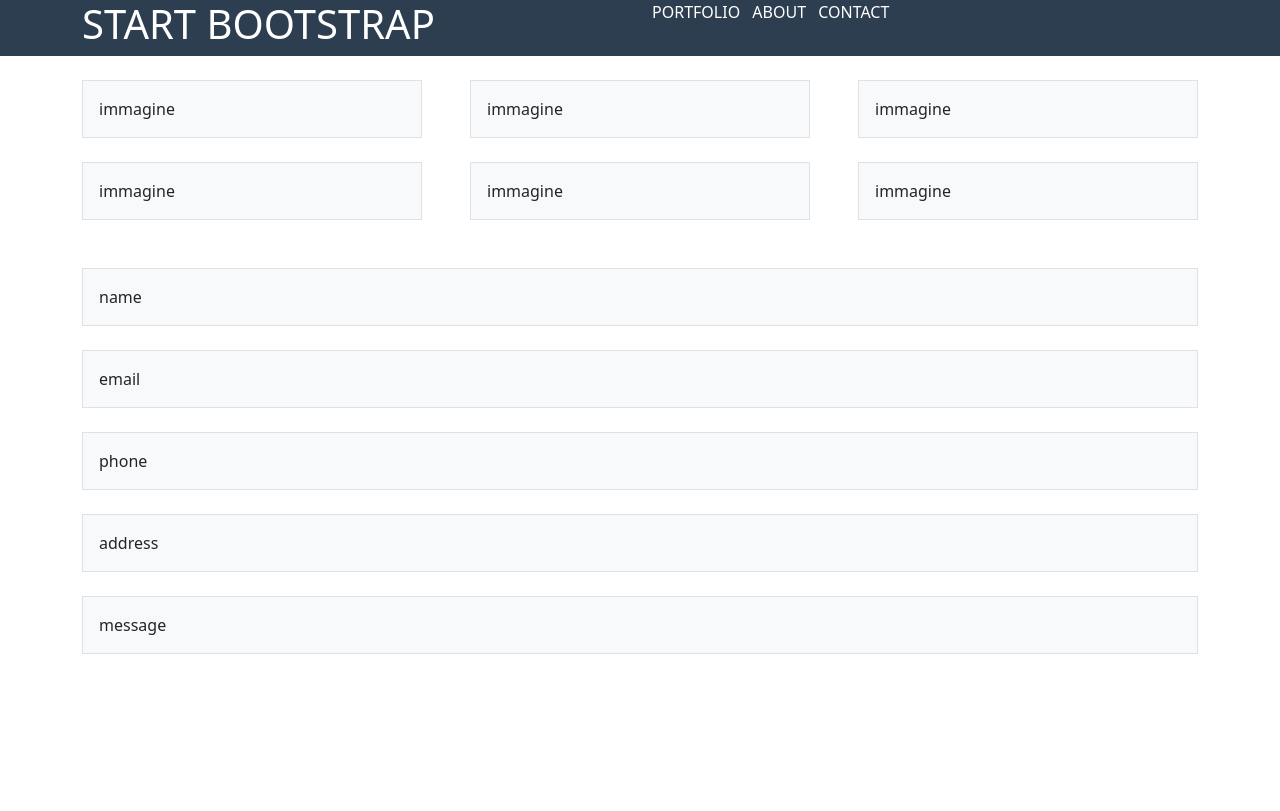
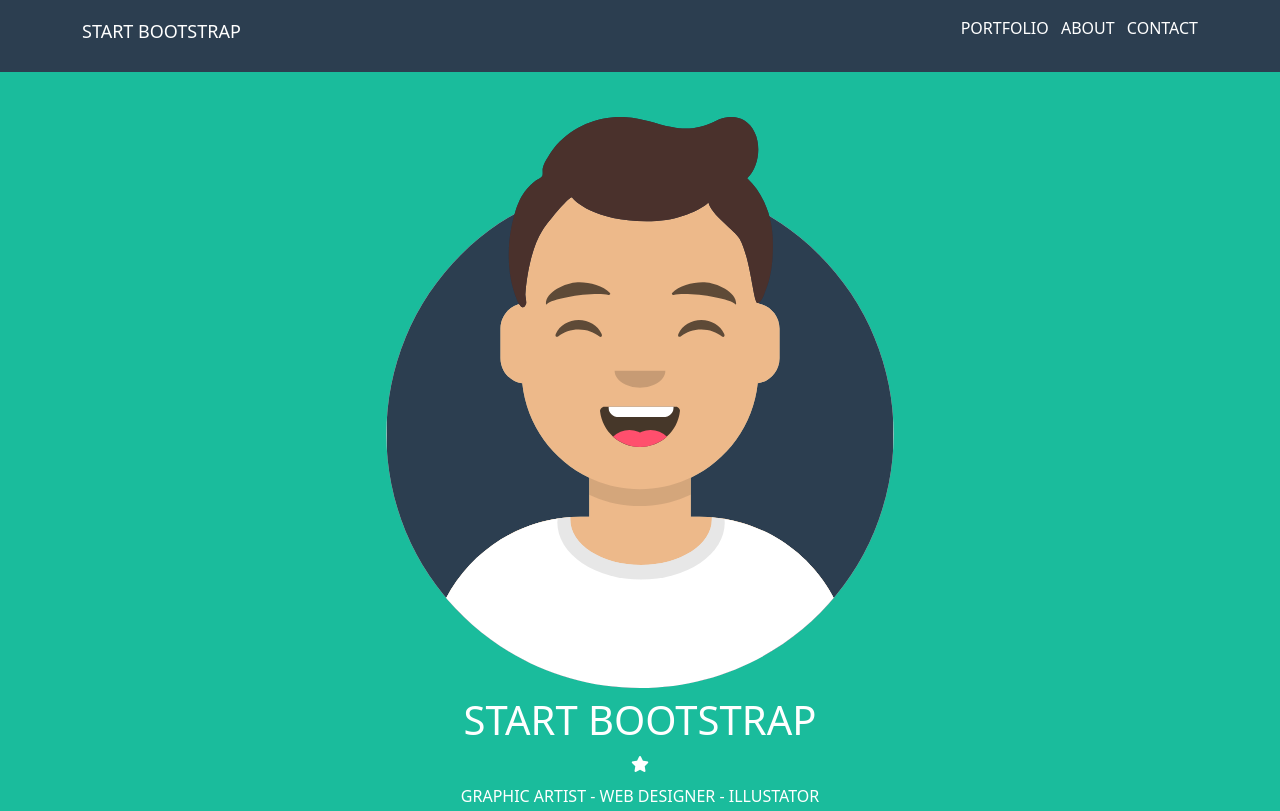
Before and after one commit to dariomontani/html-css-bootstrap-freelancer, a plain HTML site: page index.html in a window 1280 px wide. Shown: the top 811 px of the page. Drawn offline with nearby package versions, Linux system fonts and the light colour scheme.

Commit message:
add jumbotron

```diff
--- a/css/style.css
+++ b/css/style.css
@@ -2,7 +2,41 @@ html{
     font-family: 'Montserrat', sans-serif;
 }
 
+/* header */
 .my-header{
    background-color: #2C3E50;
    color: white;
 }
+
+.my-header h1{
+    font-size: large;
+}
+
+.my-header li:hover{
+    color: #1abc9c;
+}
+/* /header */
+
+/* jumbotron */
+.jumbotron{
+    background-color: #1abc9c;
+    color: white;
+}
+
+.jumbotron img{
+    width: 50%;
+}
+/* /jumbotron */
+
+/* portfolio */
+
+/* /portfolio */
+
+
+
+
+@media screen and (max-width: 575px){
+    .my-header h1{
+    font-size: medium;
+    }
+}
--- a/index.html
+++ b/index.html
@@ -12,18 +12,25 @@
     <link rel="preconnect" href="https://fonts.gstatic.com" crossorigin>
     <link href="https://fonts.googleapis.com/css2?family=Montserrat:wght@500;700&display=swap" rel="stylesheet">
 
+    <link rel="stylesheet" href="https://cdnjs.cloudflare.com/ajax/libs/font-awesome/6.0.0-beta2/css/all.min.css"
+        integrity="sha512-YWzhKL2whUzgiheMoBFwW8CKV4qpHQAEuvilg9FAn5VJUDwKZZxkJNuGM4XkWuk94WCrrwslk8yWNGmY1EduTA=="
+        crossorigin="anonymous" referrerpolicy="no-referrer" />
+
     <link rel="stylesheet" href="css/style.css">
     <title>Bootstrap</title>
 </head>
 <body>
 
     <header class="my-header">
-        <div class="container">
-            <div class="row">
+        <div class="container pt-3 pb-3">
+            <div class="row align-items-center">
                 <div class="col-6">
                     <h1>START BOOTSTRAP</h1>
                 </div>
-                <div class="col-6">
+                <div class="hamburger col-6 d-sm-none text-end">
+                    <i class="fas fa-bars"></i>
+                </div>
+                <div class="col-6 d-none d-sm-block text-end">
                     <ul class="nav-menu list-inline">
                         <li class="list-inline-item">PORTFOLIO</li>
                         <li class="list-inline-item">ABOUT</li>
@@ -37,41 +44,22 @@
     <main>
 
         <section class="jumbotron">
-            <div class="container">
-                <div class="row justify-content-center">
-                    <div class="col-6 height-500"></div>
+            <div class="container text-center">
+                <div class="row">
+                    <div class="col-12 mt-4 mb-3">
+                        <div>
+                            <img class="mb-2" src="img/avatar.svg" alt="">
+                        </div>
+                        <h1>START BOOTSTRAP</h1>
+                        <div class="m-2"><i class="fas fa-star"></i></div>
+                        <p>GRAPHIC ARTIST - WEB DESIGNER - ILLUSTATOR</p>
+                    </div>
                 </div>
             </div>
         </section>
 
         <section class="portfolio">
-            <div class="container">
-                <div class="row justify-content-center">
-                    <div class="col-4 height-100"></div>
-                </div>
-                <div class="row gx-5 my-4">
-                    <div class="col">
-                        <div class="p-3 border bg-light height-200">immagine</div>
-                    </div>
-                    <div class="col">
-                        <div class="p-3 border bg-light height-200">immagine</div>
-                    </div>
-                    <div class="col">
-                        <div class="p-3 border bg-light height-200">immagine</div>
-                    </div>
-                </div>
-                <div class="row gx-5 my-4">
-                    <div class="col">
-                        <div class="p-3 border bg-light height-200">immagine</div>
-                    </div>
-                    <div class="col">
-                        <div class="p-3 border bg-light height-200">immagine</div>
-                    </div>
-                    <div class="col">
-                        <div class="p-3 border bg-light height-200">immagine</div>
-                    </div>
-                </div>
-            </div>
+
         </section>
 
 
```
